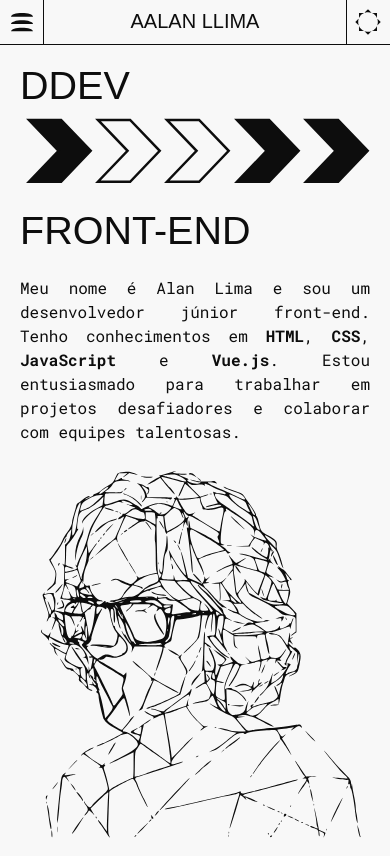
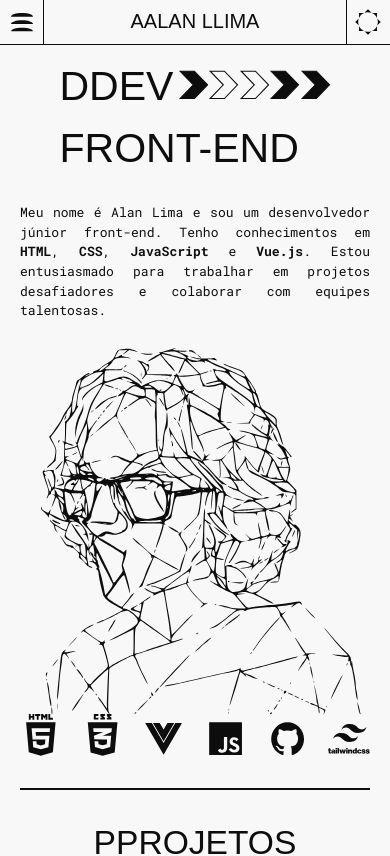
Before and after one commit to devalanlima/portfolio, a Vue app: page / in a window 390 px wide. Shown: the top 856 px of the page. Built offline with nearby package versions, Linux system fonts and the light colour scheme; a web font is replaced by a local one.

Commit message:
stylize / add breakpoints for responsive design

```diff
--- a/src/components/sections/SectionOne.vue
+++ b/src/components/sections/SectionOne.vue
@@ -1,18 +1,20 @@
 <template>
-    <article>
-        <div class="flex justify-center">
-            <h2 class="font-stretch text-[2.47rem]">DD<span>EV<AnimatedArrow class="ml-0"/>
-                <br> FRONT-END
-            </span></h2>
+    <article class="md:grid md:grid-cols-2 md:items-center justify-items-end max-w-[1311px] lg:py-10 mx-auto lg:grid-cols-2">
+        <div class="mx-auto grow flex flex-col justify-around h-full gap-6 col-span-1 lg:col-span-1" ref="el">
+                <div class="flex justify-center md:justify-start">
+                    <h2 class="font-stretch " :style="titleSize">DD<span>EV<AnimatedArrow :style="arrowsSize" class="ml-0 w-[146px]"/>
+                        <br> FRONT-END
+                    </span></h2>
+                </div>
+                <p class="text-justify font-roboto" :style="paragraphSize">
+                    Meu nome é Alan Lima e sou um desenvolvedor júnior front-end. Tenho conhecimentos em <span class="font-bold">HTML</span>, <span class="font-bold">CSS</span>, <span class="font-bold">JavaScript</span> e <span class="font-bold">Vue.js</span>. Estou entusiasmado para trabalhar em projetos desafiadores e colaborar com equipes talentosas.
+                </p>
+            <KnowledgeIcons v-if="!(windowWidth < 768)" class="mt-5"/>
         </div>
-
-        <p class="text-justify font-roboto mt-4">
-            Meu nome é Alan Lima e sou um desenvolvedor júnior front-end. Tenho conhecimentos em <span class="font-bold">HTML</span>, <span class="font-bold">CSS</span>, <span class="font-bold">JavaScript</span> e <span class="font-bold">Vue.js</span>. Estou entusiasmado para trabalhar em projetos desafiadores e colaborar com equipes talentosas.
-        </p>
-
-        <AlanImage class="mt-6 mx-auto w-full max-w-md h-fit fill-preto dark:fill-branco"/>
-
-        <KnowledgeIcons class="max-w-md mx-auto mt-6"/>
+        <div>
+            <AlanImage class="mt-6 mx-auto w-full max-w-[490px] h-fit fill-preto dark:fill-branco md:m-0  "/>
+            <KnowledgeIcons v-if="windowWidth < 768" class="max-w-[490px] mx-auto"/>
+        </div>
     </article>
 </template>
 
@@ -21,4 +23,40 @@ import AnimatedArrow from '../common/AnimatedArrow.vue';
 import KnowledgeIcons from '../common/KnowledgeIcons.vue';
 import AlanImage from '../ui/AlanImage.vue';
 
+import { computed, ref } from 'vue'
+import { useElementSize } from '@vueuse/core'
+const el = ref(null)
+const { width } = useElementSize(el)
+
+const titleSize = computed(()=>{
+    if (windowWidth.value < 768) {
+        return {fontSize: `${(44*width.value)/375}px`}
+    } else {
+        return {fontSize: `${(44*width.value)/375}px`}
+    }
+})
+
+const paragraphSize = computed(()=>{
+    if (windowWidth.value < 768) {
+        return {fontSize: `${(14*width.value)/375}px`}
+    } else if(windowWidth.value >= 768 && windowWidth.value < 1154) {
+        return {
+            fontSize: `${(18*width.value)/375}px`,
+            lineHeight: 'normal'
+        }
+    } else{
+        return {fontSize: `${(13*width.value)/375}px`}
+    }
+})
+const arrowsSize = computed(()=>{
+    if (windowWidth.value < 768) {
+        return {width: `${(164*width.value)/375}px`}
+    } else {
+        return {width: `${(164*width.value)/375}px`}
+    }
+})
+
+import { useWindowSize } from '@vueuse/core'
+
+const { width: windowWidth } = useWindowSize()
 </script>
```
